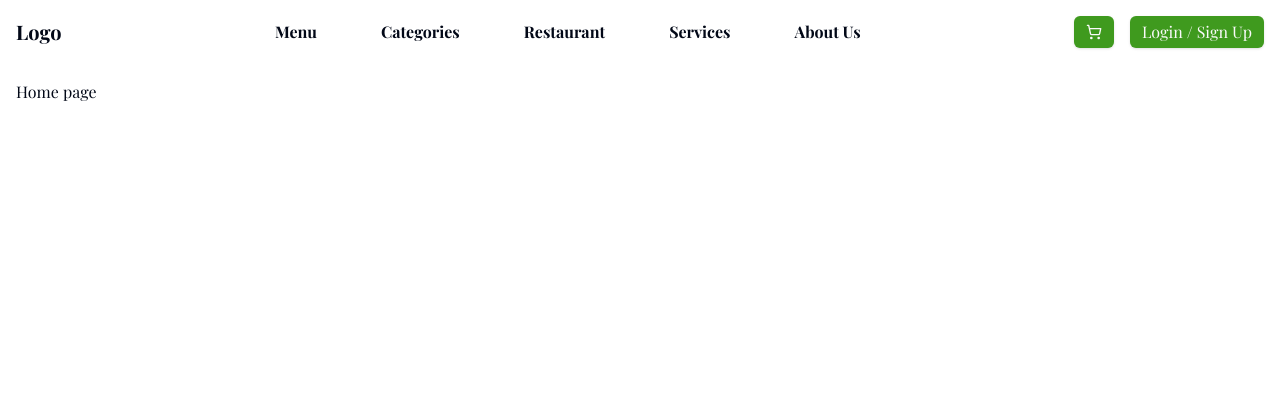
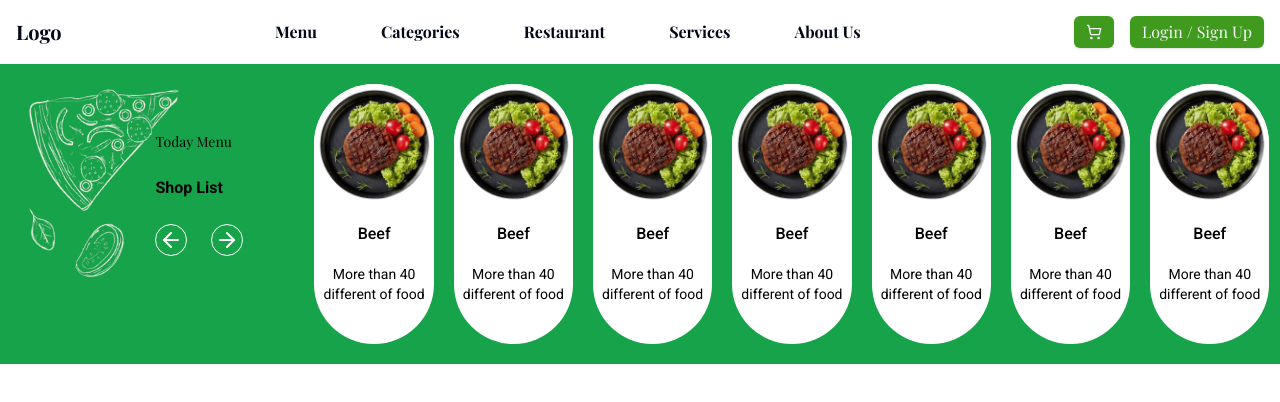
Before and after one commit to one-project-one-month/food-ordering-system-react, a React (Vite) app: page / in a window 1280 px wide. Shown: the top 402 px of the page. Built offline with nearby package versions, Linux system fonts and the light colour scheme.

Commit message:
shopSlide

```diff
--- /dev/null
+++ b/src/components/ShopList.tsx
@@ -0,0 +1,71 @@
+import React from 'react'
+import {ArrowLeft,ArrowRight} from "lucide-react"
+
+
+const ShopList = () => {
+  return (
+    <div className="h-[300px] bg-green-600 w-[1280px] flex gap-[30px]">
+      <div className="text-white flex">
+        <div className="">
+          <img className="w-[183.463px] h-[224.52px] -rotate-[2.787deg]" src="src/assets/shopListImg/95edf7769844c677545e30dea49f91ca20232a6a.png" alt="" />
+        </div>
+
+        <div className="w-[122px] h-[124px]  mt-[68px] -ms-7 z-0 flex flex-col justify-between ">
+          <h4 className="text-sm">Today Menu</h4>
+          <h2 className="text-base font-semibold font-sans">Shop List</h2>
+          <div className="flex gap-[24px]">
+              <button className=" flex justify-center items-center border border-white rounded-full w-8 h-8 hover:bg-white hover:text-green-700 ">
+                <ArrowLeft />
+              </button>
+              <button className=" flex justify-center items-center border border-white rounded-full w-8 h-8 hover:bg-white hover:text-green-700  ">
+                <ArrowRight/>
+              </button>
+
+          </div>
+        </div>
+      </div>
+
+      {/* shopList */}
+
+      <div className="w-[962px] h-[260px] self-center flex gap-5 ">
+        <div className=" font-sans w-[120px] bg-white flex-col items-center ms-[7px]  pb-[30px] rounded-full flex gap-5 text-black">
+          <img className="w-[120px] h-[120px] rounded-full" src="src/assets/shopListImg/d9583d2dadb1f25f3ee57e9ea7d4182bc6eeadfa.jpg" alt="" />
+          <h3 className="leading-5 text-base font-sans font-medium">Beef</h3>
+          <p className="leading-5 text-center font-light text-sm">More than 40 different of food</p>
+        </div>
+        <div className=" font-sans w-[120px] bg-white flex-col items-center  pb-[30px] rounded-full flex gap-5 text-black">
+          <img className="w-[120px] h-[120px] rounded-full" src="src/assets/shopListImg/d9583d2dadb1f25f3ee57e9ea7d4182bc6eeadfa.jpg" alt="" />
+          <h3 className="leading-5 text-base font-sans font-medium">Beef</h3>
+          <p className="leading-5 text-center font-light text-sm">More than 40 different of food</p>
+        </div>
+        <div className=" font-sans w-[120px] bg-white flex-col items-center  pb-[30px] rounded-full flex gap-5 text-black">
+          <img className="w-[120px] h-[120px] rounded-full" src="src/assets/shopListImg/d9583d2dadb1f25f3ee57e9ea7d4182bc6eeadfa.jpg" alt="" />
+          <h3 className="leading-5 text-base font-sans font-medium">Beef</h3>
+          <p className="leading-5 text-center font-light text-sm">More than 40 different of food</p>
+        </div>
+        <div className=" font-sans w-[120px] bg-white flex-col items-center  pb-[30px] rounded-full flex gap-5 text-black">
+          <img className="w-[120px] h-[120px] rounded-full" src="src/assets/shopListImg/d9583d2dadb1f25f3ee57e9ea7d4182bc6eeadfa.jpg" alt="" />
+          <h3 className="leading-5 text-base font-sans font-medium">Beef</h3>
+          <p className="leading-5 text-center font-light text-sm">More than 40 different of food</p>
+        </div>
+        <div className=" font-sans w-[120px] bg-white flex-col items-center  pb-[30px] rounded-full flex gap-5 text-black">
+          <img className="w-[120px] h-[120px] rounded-full" src="src/assets/shopListImg/d9583d2dadb1f25f3ee57e9ea7d4182bc6eeadfa.jpg" alt="" />
+          <h3 className="leading-5 text-base font-sans font-medium">Beef</h3>
+          <p className="leading-5 text-center font-light text-sm">More than 40 different of food</p>
+        </div>
+        <div className=" font-sans w-[120px] bg-white flex-col items-center  pb-[30px] rounded-full flex gap-5 text-black">
+          <img className="w-[120px] h-[120px] rounded-full" src="src/assets/shopListImg/d9583d2dadb1f25f3ee57e9ea7d4182bc6eeadfa.jpg" alt="" />
+          <h3 className="leading-5 text-base font-sans font-medium">Beef</h3>
+          <p className="leading-5 text-center font-light text-sm">More than 40 different of food</p>
+        </div>
+        <div className=" font-sans w-[120px] bg-white flex-col items-center  pb-[30px] rounded-full flex gap-5 text-black">
+          <img className="w-[120px] h-[120px] rounded-full" src="src/assets/shopListImg/d9583d2dadb1f25f3ee57e9ea7d4182bc6eeadfa.jpg" alt="" />
+          <h3 className="leading-5 text-base font-sans font-medium">Beef</h3>
+          <p className="leading-5 text-center font-light text-sm">More than 40 different of food</p>
+        </div>
+      </div>
+    </div>
+  )
+}
+
+export default ShopList
--- a/src/layout/MainLayout.tsx
+++ b/src/layout/MainLayout.tsx
@@ -1,14 +1,16 @@
 // import Header from "../Header"; // your header component
 import { Outlet } from "react-router-dom";
 import Header from "./Header";
+
 
 const MainLayout = () => {
   return (
     <div className="w-full">
       <Header />
-      <main className="p-4 container mx-auto">
+      <main className=" container mx-auto">
         <Outlet />
       </main>
+
     </div>
   );
 };
--- a/src/pages/home/Home.tsx
+++ b/src/pages/home/Home.tsx
@@ -1,9 +1,11 @@
-const Home = () => {
-  return (
-    <div>
-      Home page
-    </div>
-  )
+import type { HomePageProps } from "../../types/homePage.types"
+import ShopList from "../../components/ShopList"
+
+
+const Home = ({homeType}:HomePageProps) => {
+  return <div>
+    <ShopList />
+  </div>
 }
 
 export default Home
--- /dev/null
+++ b/src/types/homePage.types.ts
@@ -0,0 +1,3 @@
+export interface HomePageProps {
+  homeType: string;
+}
```
Also changed, not shown: src/assets/shopListImg/95edf7769844c677545e30dea49f91ca20232a6a.png (added), src/assets/shopListImg/d9583d2dadb1f25f3ee57e9ea7d4182bc6eeadfa.jpg (added).
